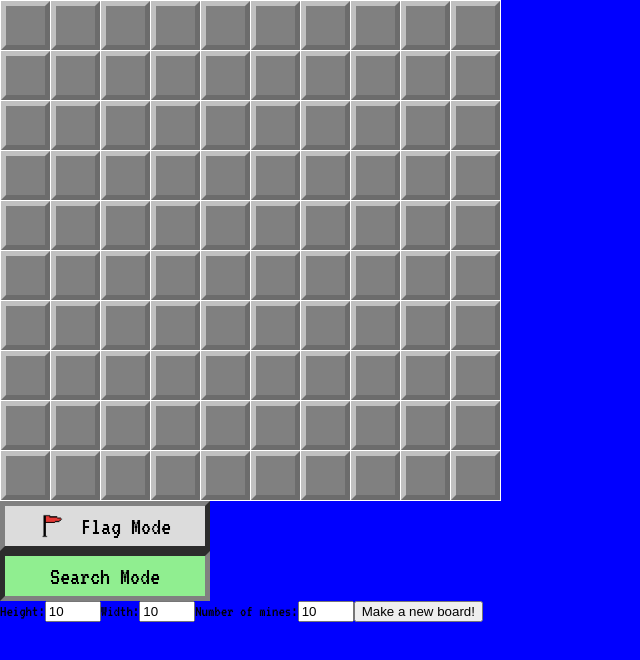
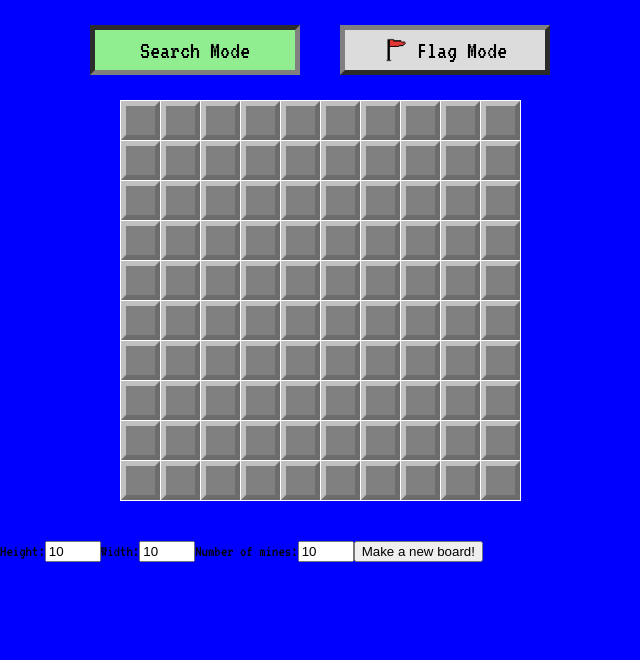
Before and after one commit to ValkrynCiel/minesweeper, a React (Create React App) app: page / in a window 1280 px wide. Shown: the top 660 px of the page, without its empty margins (0-640 px from the left). Built offline with nearby package versions, Linux system fonts and the light colour scheme.

Commit message:
win/lose message now properly displays

```diff
--- a/src/Board.jsx
+++ b/src/Board.jsx
@@ -1,8 +1,31 @@
 import React, { Component } from 'react';
+import styled from 'styled-components';
 import HiddenCell from './Cell_Hidden';
 import RevealedCell from './Cell_Revealed';
 import Button from './Button';
 import flagSrc from './flag.png';
+
+const GameEndMessage = styled.h1`
+  font-size: 60px;
+  margin: auto;
+  color: red;
+`
+const ButtonContainer = styled.div`
+  height: 100px;
+  width: 500px;
+  display: flex;
+`
+const BoardWrapper = styled.div`
+  width: 50vw;
+  display: flex;
+  align-items: center;
+  flex-direction: column;
+  user-select: none;
+`
+
+const BoardDisplay = styled.table`
+  margin-bottom: 40px;
+`
 
 class Board extends Component {
 
@@ -220,9 +243,25 @@ class Board extends Component {
   render() {
     let { board, boardView, gameEndMessage, flaggedCells, flagMode } = this.state;
     return (
-      <>
-        <h1>{gameEndMessage}</h1>
-        <table>
+      <BoardWrapper>
+        <ButtonContainer>
+          { gameEndMessage ? <GameEndMessage>{gameEndMessage}</GameEndMessage> :
+          <>
+            <Button
+              onClick={() => this.changeToFlagMode(false)}
+              active={!flagMode}>
+                Search Mode
+            </Button>
+            <Button onClick={() => this.changeToFlagMode(true)}
+                    imgSrc={flagSrc}
+                    alt='flag'
+                    active={flagMode}>
+              Flag Mode
+            </Button>
+          </>
+          }
+        </ButtonContainer>
+        <BoardDisplay>
           <tbody>
             {board.map((r, x) => <tr key={x}>
               {r.map((c, y) => (
@@ -239,20 +278,8 @@ class Board extends Component {
               ))}
             </tr>)}
           </tbody>
-        </table>
-
-        <Button onClick={() => this.changeToFlagMode(true)}
-                imgSrc={flagSrc}
-                alt='flag'
-                active={flagMode}>
-          Flag Mode
-        </Button>
-        <Button
-          onClick={() => this.changeToFlagMode(false)}
-          active={!flagMode}>
-            Search Mode
-        </Button>
-      </>
+        </BoardDisplay>
+      </BoardWrapper>
     )
   }
 }
--- a/src/Button.jsx
+++ b/src/Button.jsx
@@ -5,6 +5,7 @@ import styled from 'styled-components';
 const ButtonWrapper = styled.div`
   height: 40px;
   width: 200px;
+  margin: auto;
   box-sizing: content-box;
   background-color: ${props => props.active ? 'lightgreen' : 'gainsboro'};
   border: 5px ${props => props.active ? 'inset': 'outset'} grey;
@@ -15,17 +16,17 @@ const ButtonWrapper = styled.div`
 const ButtonDisplay = styled.div`
   margin: auto;
   height: 30px;
-  width: 150px;
   display: flex;
-  justify-content: space-around;
   align-items: center;
   p {
     font-size: 25px;
     display: inline-block;
+    margin: auto;
   }
   img {
     height: 80%;
     width: auto;
+    margin-right 10px;
   }
 `
 
@@ -37,7 +38,6 @@ class Button extends PureComponent {
   }
 
   handleClick(evt) {
-    evt.preventDefault();
     this.props.onClick();
   }
 
--- a/src/CellWrapper.jsx
+++ b/src/CellWrapper.jsx
@@ -1,13 +1,12 @@
 import styled from 'styled-components';
 
 export const CellWrapper = styled.td`
-  height: 50px;
-  width: 50px;
+  height: 40px;
+  width: 40px;
   border: 1px solid white;
   vertical-align: middle;
   text-align: center;
   font-family: 'VT323', monospace;
   font-size: 30px;
-  user-select: none;
   position: relative;
 `
```
